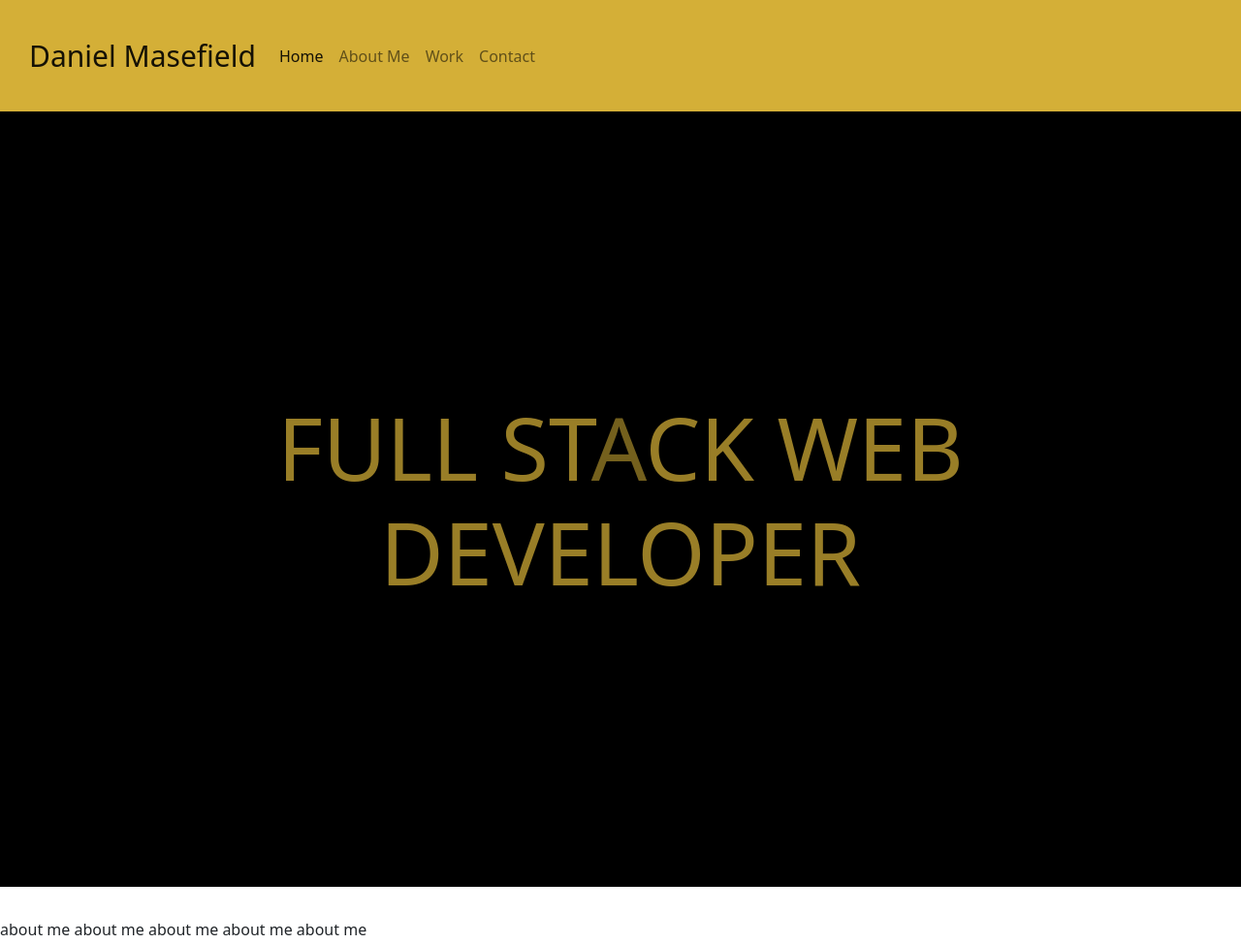
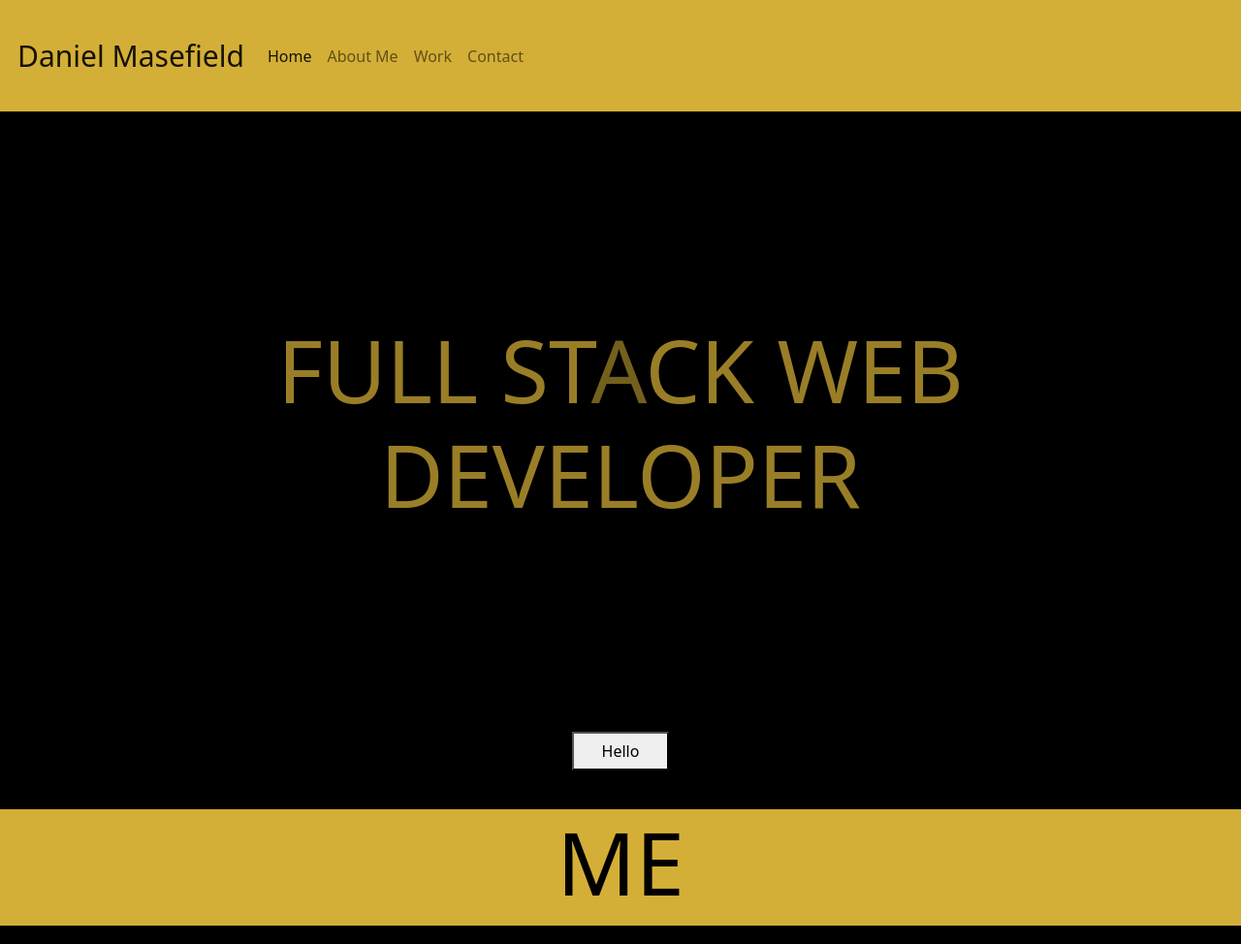
Before and after one commit to Staroyee/Main-Portfolio, a plain HTML site: page index.html in a window 1280 px wide. Shown: the top 974 px of the page at 97% size. Drawn offline with nearby package versions, Linux system fonts and the light colour scheme.

Commit message:
Added code to index.html and styles.css for about me section

```diff
--- a/assets/images/styles.css
+++ b/assets/styles.css
@@ -1,6 +1,10 @@
 :root {
     --gold: #D4AF37;
     --black: black;
+}
+
+html {
+    scroll-behavior: smooth;
 }
 
 * {
@@ -9,9 +13,7 @@
 }
 
 body {
-    width: 100%;
     height: 100%;
-    overflow: hidden;
 }
 
 ul {
@@ -32,8 +34,7 @@ ul {
 }
 
 .section1 {
-    height: 100vh;
-    width: 100%;
+    height: 80vh;
     background-color: var(--black);
     display: flex;
     align-items: center;
@@ -63,8 +64,58 @@ ul {
     animation: faulty-flicker 2s linear infinite;
 }
 
-.headers h1:hover {
+h1 span:hover {
+   color: var(--gold);
+   animation: none;
+   opacity: 100%;
+}
 
+h1:hover {
+   color: var(--gold);
+   animation: none;
+   opacity: 100%;
+}
+
+.btnDiv {
+    display: flex;
+    justify-content: center;
+    height: 10vh;
+    background-color: var(--black);
+}
+
+.downBtn {
+    height: 40px;
+    width: 100px;
+}
+/*Section 2*/
+
+.section2{
+    height: 100vh;
+    background-color: var(--black);
+}
+
+.gold {
+    background-color: var(--gold);
+    height: 120px;
+}
+
+#sec2 {
+    text-align: center;
+    border: #D4AF37;
+    color: var(--black);
+    font-size: 90px;
+}
+
+.card {
+    margin-top: 100px;
+}
+
+.btnDiv2 {
+    padding-top: 80px;
+    display: flex;
+    justify-content: center;
+    height: 10vh;
+    background-color: var(--black);
 }
 
       @keyframes faulty-flicker {
--- a/index.html
+++ b/index.html
@@ -4,12 +4,13 @@
     <meta charset="UTF-8">
     <meta name="viewport" content="width=device-width, initial-scale=1.0">
     <link rel="stylesheet" href="https://cdn.jsdelivr.net/npm/bootstrap@5.1.3/dist/css/bootstrap.min.css">
-    <link rel="stylesheet" href="./assets/images/styles.css">
+    <link rel="stylesheet" href="./assets/styles.css">
     <title>Document</title>
 </head>
 <body>
 
-    <nav class=" cssNav navbar sticky-top navbar-expand-lg navbar-light bg-gold">
+    <section class="row">
+    <nav class="col-12 cssNav navbar sticky-top navbar-expand-lg navbar-light bg-gold">
         <a class="navbar-brand" href="#home">Daniel Masefield</a>
         <button class="navbar-toggler" type="button" data-toggle="collapse" data-target="#navbarNavAltMarkup" aria-controls="navbarNavAltMarkup" aria-expanded="false" aria-label="Toggle navigation">
           <span class="navbar-toggler-icon"></span>
@@ -23,28 +24,38 @@
           </div>
         </div>
       </nav>
-      <section class="col-12 section1">
-      <div class=" headers">
+</section>
+      <section class="row">
+      <div class="col-12 section1 headers">
         <h1 class="faulty-letter">FULL ST<span class="faulty-letter">A</span>CK WEB DEVELOPER</h1>
       </div>
+      <div class="col-12 btnDiv">
+        <a href="#sec2"><button class="downBtn">Hello</button></a>
+      </div>
     </section>
+
     <section class="section2">
         <div class="gold">
-            <h1></h1>
+            <h1 id="sec2">ME</h1>
         </div>
-        <div>
-            <img class="me-img">
-        </div>
-        <div>
-            <p>about me about me about me about me about me </p>
-        </div>
+        <div class="card mx-auto" style="width: 80%;">
+  <img src="./assets/images/avatar.jpg" class="card-img-top" alt="...">
+  <div class="card-body">
+    <p class="card-text">Some quick example text to build on the card title and make up the bulk of the card's content.</p>
+  </div>
+</div>
+<div class="col-12 btnDiv2">
+    <a href="#sec3"><button class="downBtn">Hello</button></a>
+  </div>
     </section>
+
     <section class="section3">
         <div class="gold">
             <h1>MY WORK</h1>
         </div>
         <div class="carousel"></div>
     </section>
+
     <section class="section4">
         <div class="gold">
             <h1>CONTACT</h1>
@@ -63,5 +74,6 @@
             </ul>
         </div>
     </section>
+
 </body>
 </html>
```
Also changed, not shown: assets/images/avatar.jpg (added), assets/images/main.js (deleted), assets/main.js (added).
